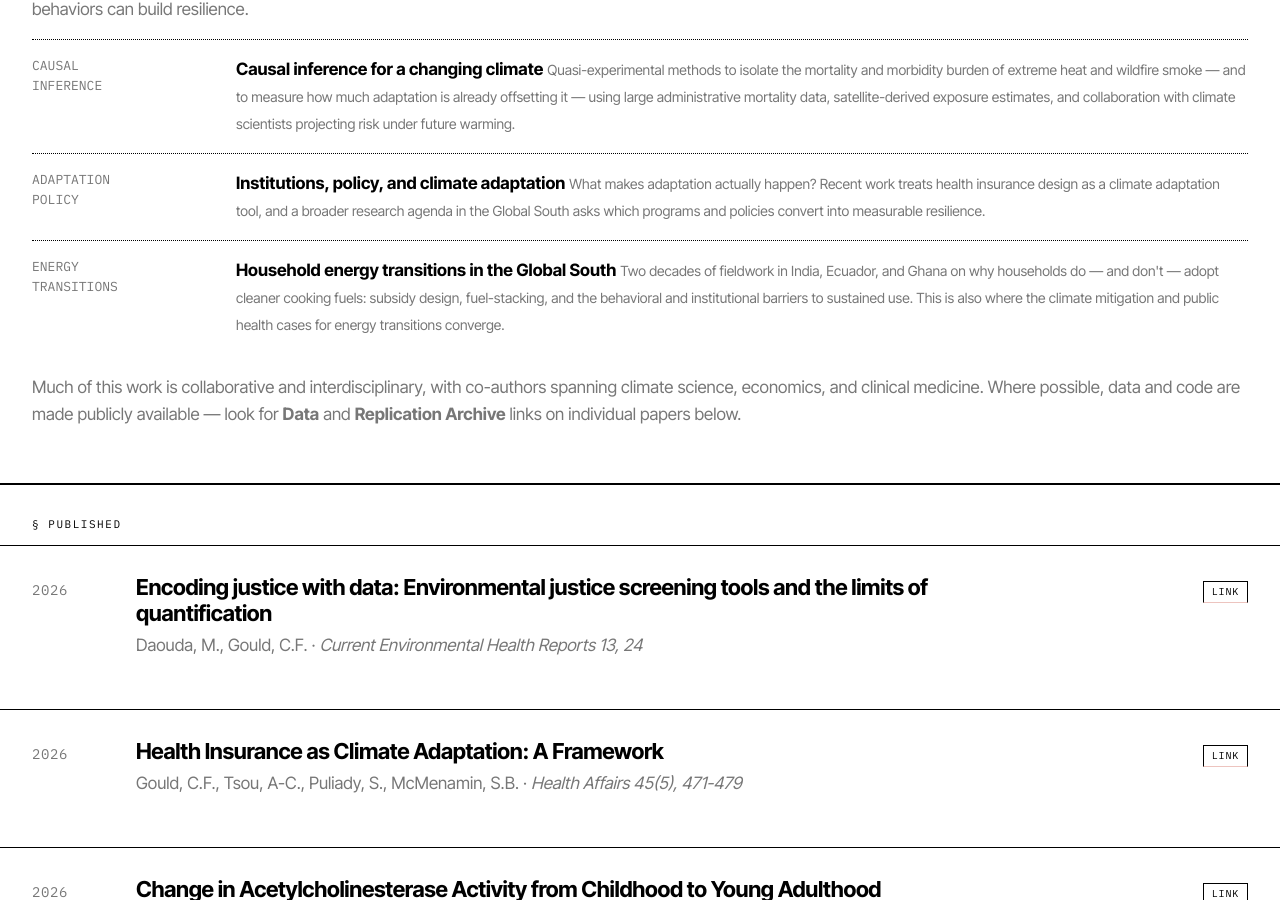
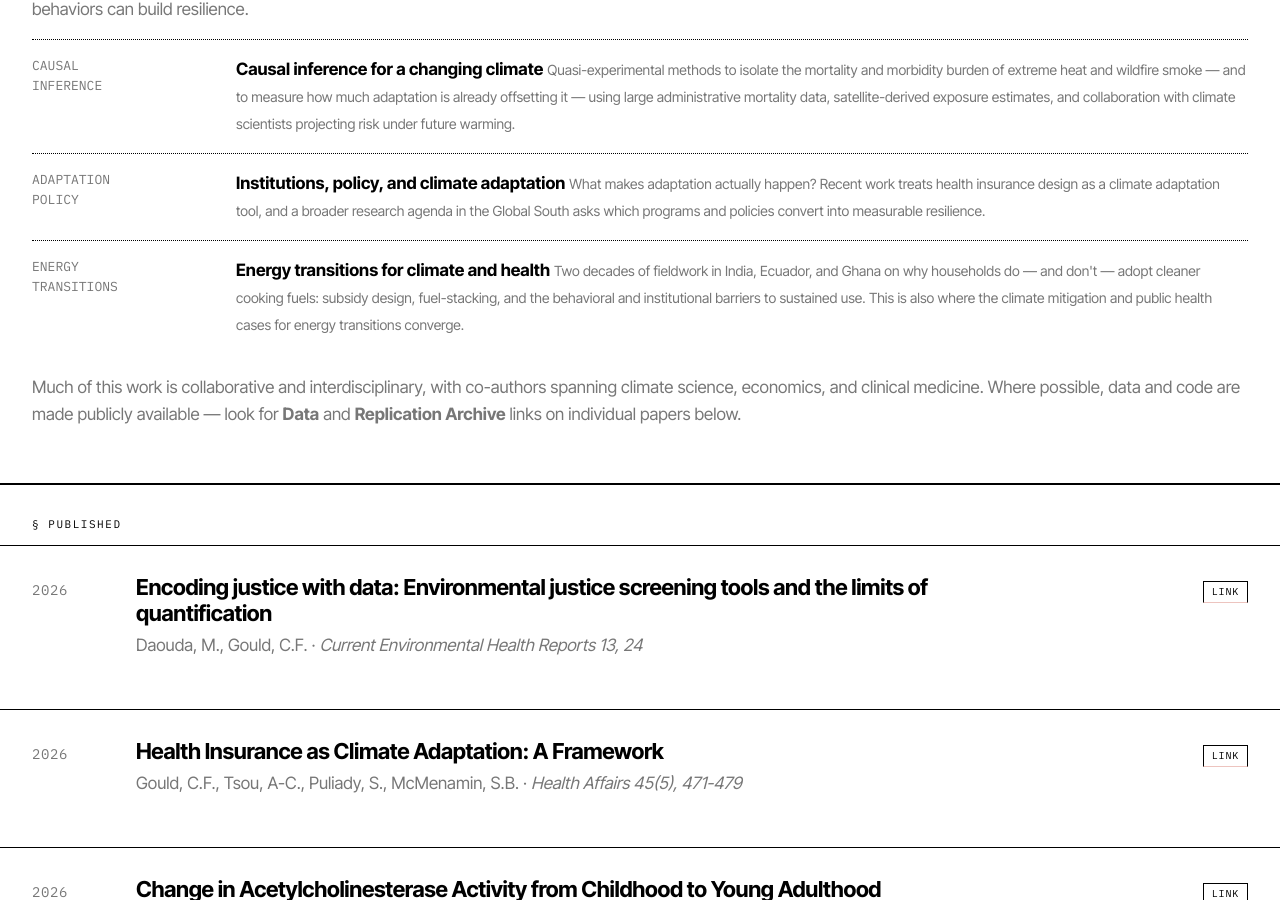
Before and after one commit to gouldc/gouldc.github.io, a Jekyll site: the page built from _pages/research.md, in a window 1280 px wide and 900 px high, scrolled down 660 px. Built offline with Jekyll 4.4.1, drawn with Linux system fonts in a browser that asks for light colours.

Commit message:
Rename third research theme to 'Energy transitions for climate and health'

```diff
--- a/_pages/research.md
+++ b/_pages/research.md
@@ -31,7 +31,7 @@ lede: "Peer-reviewed publications and working papers on environmental health, cl
 <div class="br-cv-row">
 <span class="br-cv-year">ENERGY<br>TRANSITIONS</span>
 <div>
-<span class="br-cv-title">Household energy transitions in the Global South</span>
+<span class="br-cv-title">Energy transitions for climate and health</span>
 <span class="br-cv-detail">Two decades of fieldwork in India, Ecuador, and Ghana on why households do &mdash; and don't &mdash; adopt cleaner cooking fuels: subsidy design, fuel-stacking, and the behavioral and institutional barriers to sustained use. This is also where the climate mitigation and public health cases for energy transitions converge.</span>
 </div>
 </div>
```
